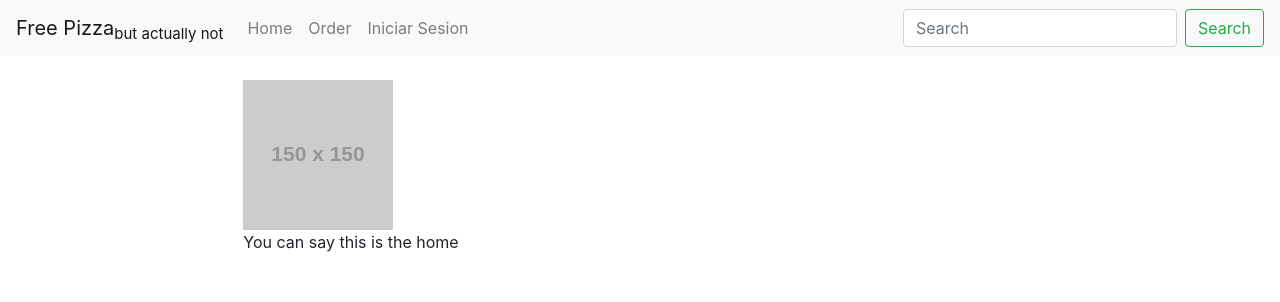
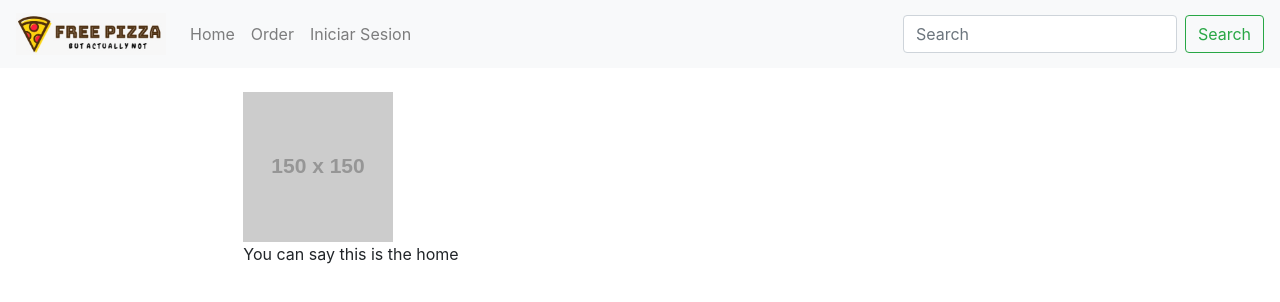
Before and after one commit to JonathanGzzBen/free-pizza-but-actually-not, a Next.js app in the folder src/: page / in a window 1280 px wide. Shown: the top 302 px of the page. Built offline with nearby package versions, Linux system fonts and the light colour scheme; no server answers.

Commit message:
Close #2, adding logo to public resources

```diff
--- a/src/components/layout.jsx
+++ b/src/components/layout.jsx
@@ -8,6 +8,7 @@ import {
   Container,
   Row,
   Col,
+  Image,
 } from "react-bootstrap";
 import Link from "next/link";
 import { useEffect, useState } from "react";
@@ -42,7 +43,7 @@ export default function Layout({ children }) {
       <Navbar bg="light" expand="lg">
         <Link href="/" passHref>
           <Navbar.Brand>
-            Free Pizza<sub>but actually not</sub>
+            <Image fluid src="/free-pizza-logo.jpeg" width={"150px"} />
           </Navbar.Brand>
         </Link>
         <Navbar.Toggle aria-controls="basic-navbar-nav" />
```
Also changed, not shown: src/public/free-pizza-logo.jpeg (added).
